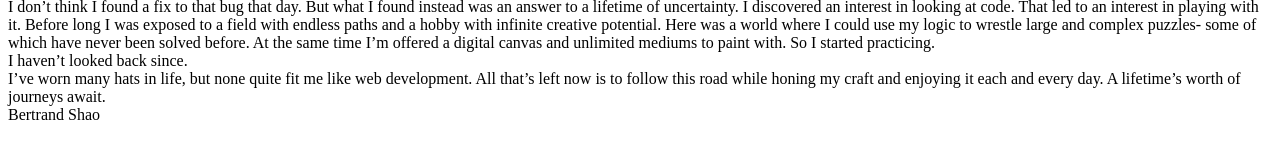
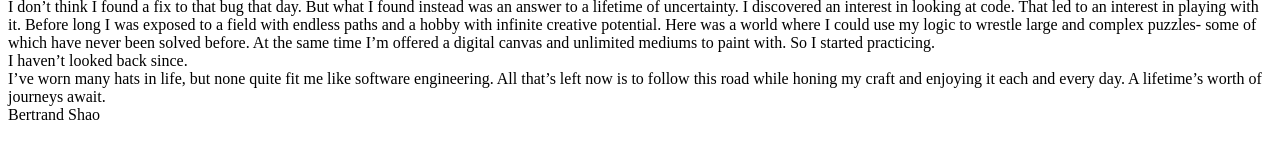
Before and after one commit to bertrandcodes/personal-portfolio, a React app: page /about in a window 1280 px wide. Shown: the part 344-502 px from the top of the page. Built offline with nearby package versions, Linux system fonts and the light colour scheme; the HTML template or start-up script is replaced by a standard one.

Commit message:
Update about

```diff
--- a/client/src/components/About.jsx
+++ b/client/src/components/About.jsx
@@ -67,8 +67,8 @@ export default function About() {
             </div>
             <div className="about-paragraphs">I haven’t looked back since.</div>
             <div className="about-paragraphs">
-              I’ve worn many hats in life, but none quite fit me like web
-              development. All that’s left now is to follow this road while
+              I’ve worn many hats in life, but none quite fit me like software
+              engineering. All that’s left now is to follow this road while
               honing my craft and enjoying it each and every day. A lifetime’s
               worth of journeys await.
             </div>
--- a/client/src/components/Applications.jsx
+++ b/client/src/components/Applications.jsx
@@ -78,8 +78,8 @@ export default function Applications() {
             <div className="content">
               <h2 className="title">Hire-Mee</h2>
               <p className="copy">
-                An app that helps manage all information related to the jobs
-                you're applying for.
+                An app that helps manage information related to the jobs you're
+                applying for.
               </p>
               <a href="#hire-mee">
                 <button
```
Also changed, not shown: 1 other file (tests, documents, lock files or other folders).
